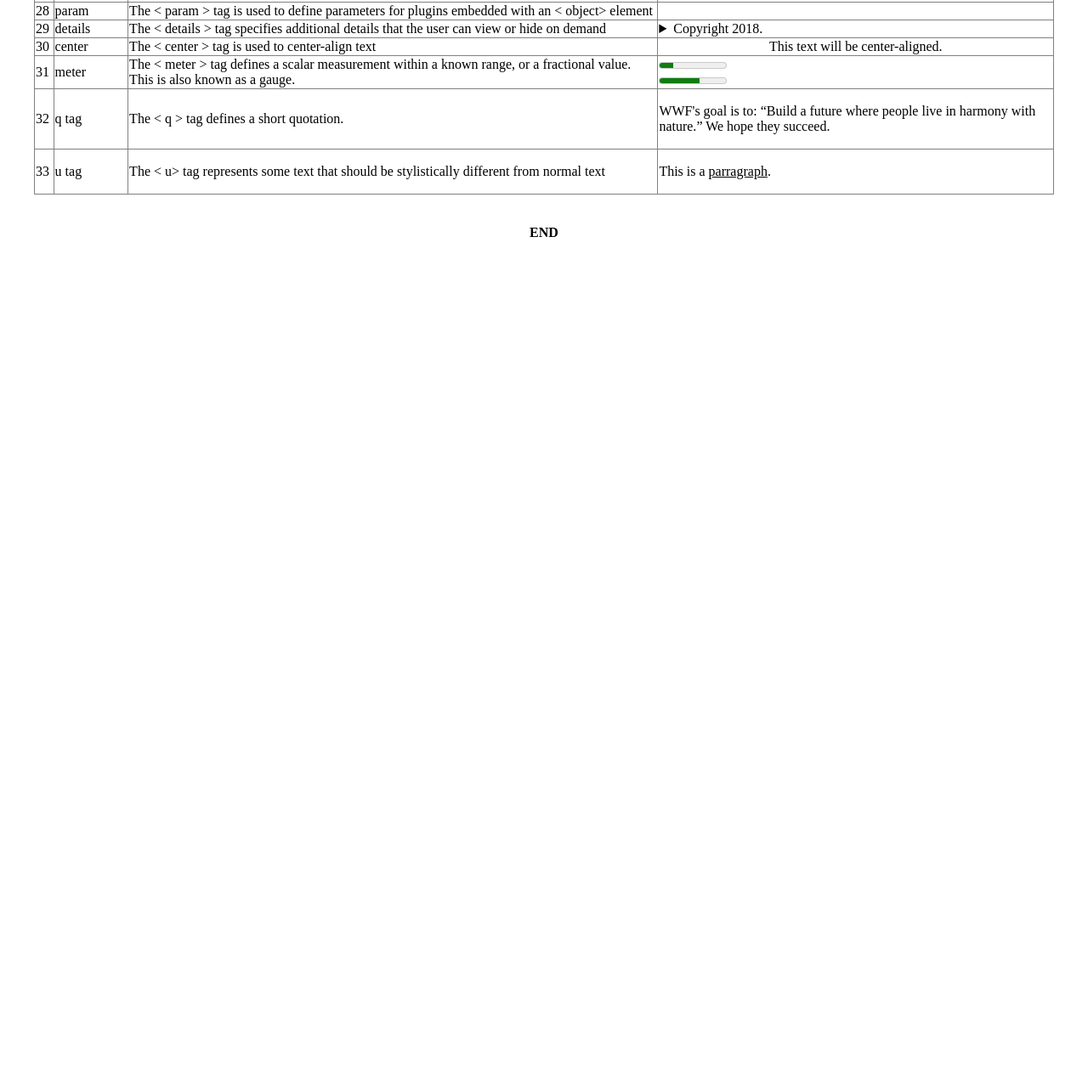
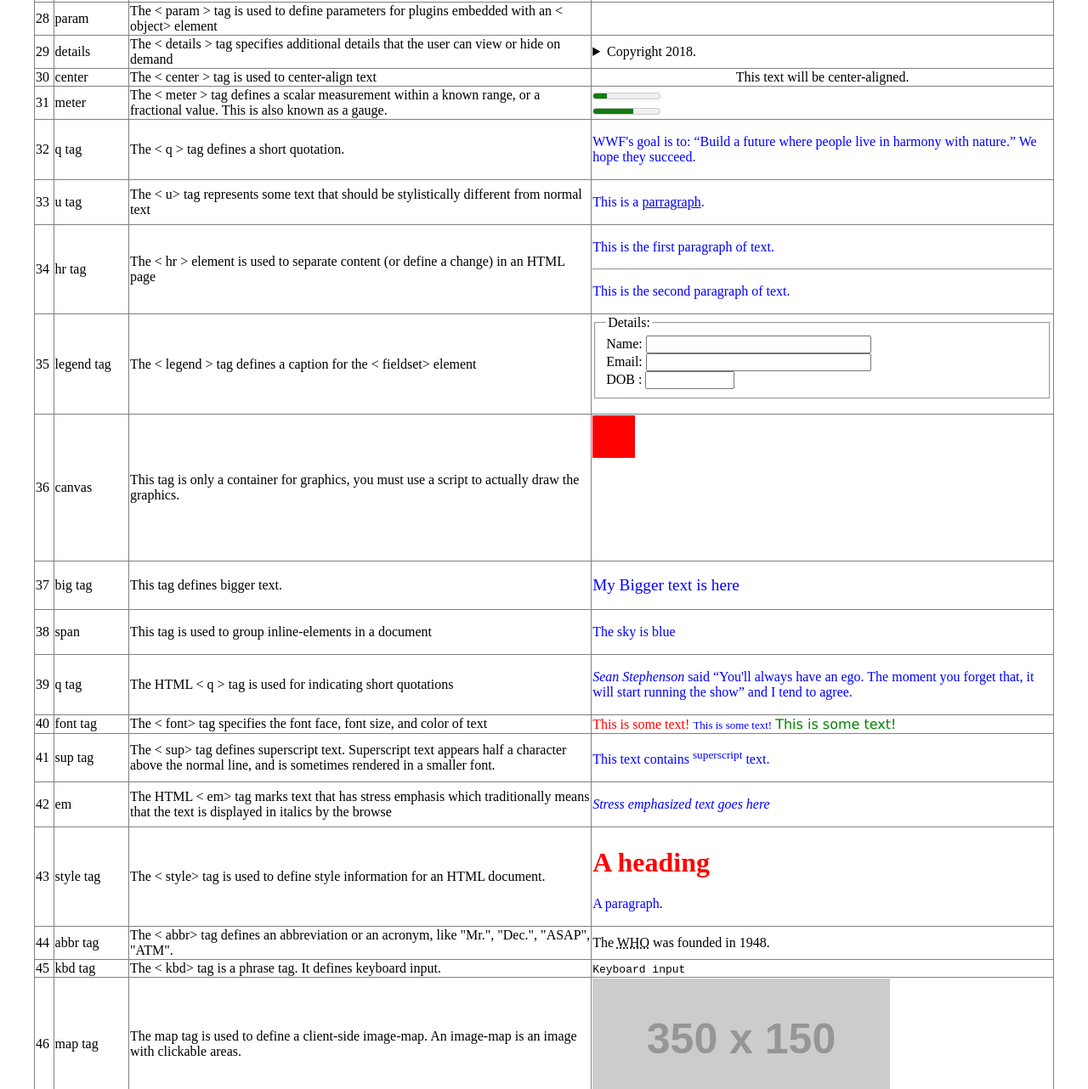
Before and after one commit to saifraham/Assignment-one, a plain HTML site: page index.html in a window 1280 px wide. Shown: the part 1518-2800 px from the top of the page at 85% size. Before the commit the page ends 1809 px from the top, so only its background shows below. Drawn offline with Linux system fonts and the light colour scheme; placeholder pictures from the web are drawn by us.

Commit message:
Add files via upload

```diff
--- a/index.html
+++ b/index.html
@@ -265,7 +265,123 @@
 		<td> <p>This is a <u>parragraph</u>.</p>
 		</td>
 
+			<tr>
+		<td>34</td>
+		<td> hr tag </td>
+		<td>The < hr > element is used to separate content (or define a change) in an HTML page</td>
+		<td> <p>This is the first paragraph of text.</p>
+		<hr>
+		<p>
+  		This is the second paragraph of text.
+
+		</p>
+		</td>
+			<tr>
+		<td>35</td>
+		<td> legend tag </td>
+		<td>The < legend > tag defines a caption for the < fieldset> element</td>
+		<td> <form> <fieldset> <legend>Details:</legend> Name: <input type="text" size="30"><br> Email: <input type="text" size="30"><br> DOB : <input type="text" size="10"> </fieldset> </form> </p>
+		</td>
+			<tr>
+		<td>36</td>
+		<td> canvas </td>
+		<td>This  tag is only a container for graphics, you must use a script to actually draw the graphics.</td>
+		<td> <canvas id="myCanvas"></canvas> <script> var canvas = document.getElementById("myCanvas"); var ctx = canvas.getContext("2d"); ctx.fillStyle = "#FF0000"; ctx.fillRect(0, 0, 50, 50); </script></p>
+		</td>
+			<tr>
+		<td>37</td>
+		<td> big tag </td>
+		<td>This tag defines bigger text.</td>
+		<td> <p><big>My Bigger text is here</big></p></p>
+		</td>
+			<tr>
+		<td>38</td>
+		<td> span </td>
+		<td>This tag is used to group inline-elements in a document</td>
+		<td> <p>The sky is <span style="color:blue">blue</span></p>
+		</td>
+			<tr>
+		<td>39</td>
+		<td> q tag </td>
+		<td>The HTML < q > tag is used for indicating short quotations</td>
+		<td> <p><cite>Sean Stephenson</cite> said <q cite="http://seanstephenson.com/">You'll always have an ego. The moment you forget that, it will start running the show</q> and I tend to agree.</p>
+		</td>
+
+			<tr>
+		<td>40</td>
+		<td> font tag </td>
+		<td>The < font> tag specifies the font face, font size, and color of text</td>
+		<td> <font size="3" color="red">This is some text!</font> <font size="2" color="blue">This is some text!</font> <font face="verdana" color="green">This is some text!</font>
+		</td>
+		<tr>
+		<td>41</td>
+		<td> sup tag </td>
+		<td>The < sup> tag defines superscript text. Superscript text appears half a character above the normal line, and is sometimes rendered in a smaller font.</td>
+		<td> <p>This text contains <sup>superscript</sup> text.</p>
+		</td>
+			<tr>
+		<td>42</td>
+		<td> em </td>
+		<td>The HTML < em> tag marks text that has stress emphasis which traditionally means that the text is displayed in italics by the browse</td>
+		<td> <body> <p><em>Stress emphasized text goes here</em></p> </body>
+		</td>
+	<tr>
+		<td>43</td>
+		<td> style tag </td>
+		<td>The < style> tag is used to define style information for an HTML document.</td>
+		<td> <html> <head> <style> h1 {color:red;} p {color:blue;} </style> </head> <body> <h1>A heading</h1> <p>A paragraph.</p> </body> </html>
+		</td>
+			<tr>
+		<td>44</td>
+		<td> abbr tag </td>
+		<td>The < abbr> tag defines an abbreviation or an acronym, like "Mr.", "Dec.", "ASAP", "ATM".</td>
+		<td> The <abbr title="World Health Organization">WHO</abbr> was founded in 1948.
+		</td>
+		<tr>
+		<td>45</td>
+		<td> kbd tag </td>
+		<td>The < kbd> tag is a phrase tag. It defines keyboard input.</td>
+		<td> <kbd>Keyboard input</kbd>
+		</td>
+		<tr>
+		<td>46</td>
+		<td> map tag </td>
+		<td>The map tag is used to define a client-side image-map. An image-map is an image with clickable areas.</td>
+		<td> <map name="primary"> <area shape="circle" coords="75,75,75" href="left.html"> <area shape="circle" coords="275,75,75" href="right.html"> </map> <img usemap="#primary" src="https://placehold.it/350x150" alt="350 x 150 pic">
+		</td>
+		<tr>
+		<td>47</td>
+		<td> dfn tag </td>
+		<td>The dfn tag represents the defining instance of a term in HTML.</td>
+		<td> <p><dfn>HTML</dfn> is the standard markup language for creating web pages.</p>
+		</td>
+		<tr>
+		<td>48</td>
+		<td> script tag </td>
+		<td>The script tag is used to define a client-side script (JavaScript).</td>
+		<td> <script> document.getElementById("demo").innerHTML = "Hello JavaScript!"; </script>
+		</td>
+
+			<tr>
+		<td>49</td>
+		<td> Comment tag </td>
+		<td>TThe comment tag is used to insert comments in the source code. Comments are not displayed in the browsers.</td>
+		<td> <!--This is a comment. Comments are not displayed in the browser--> <p>This is a Comment tag</p>
+		</td>
+			<tr>
+		<td>50</td>
+		<td> u tag </td>
+		<td>This tag is used to defines a dialog box</td>
+		<td> <dialog open> <p><q> Dialog content here</q> - <cite>Sample</cite></p> </dialog>
+		</td>
+
+
+
+
 </TABLE>
+<br>
+<br>
+<br>
 <br>
 <br>
 <center><b>END</b></center>
```
